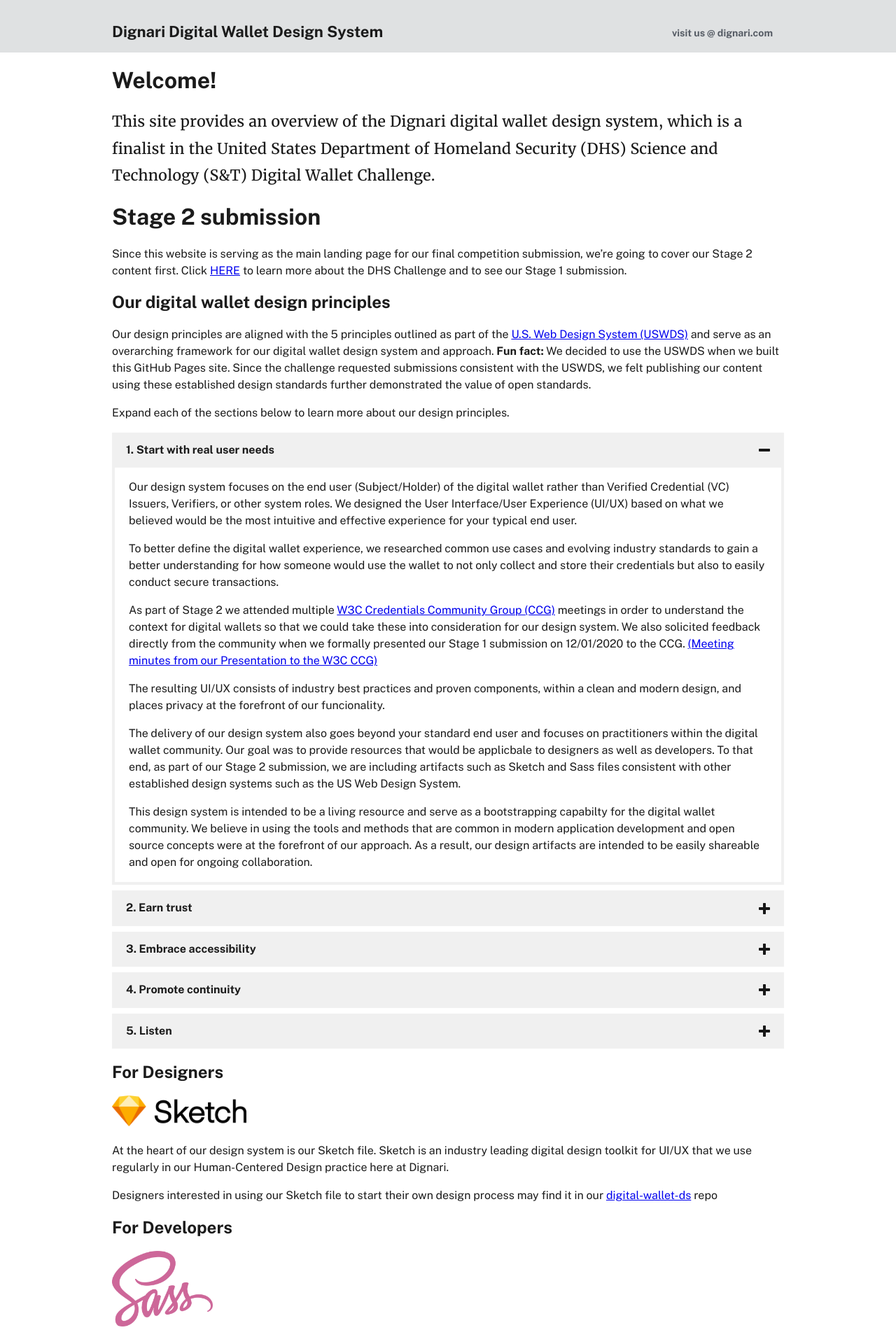
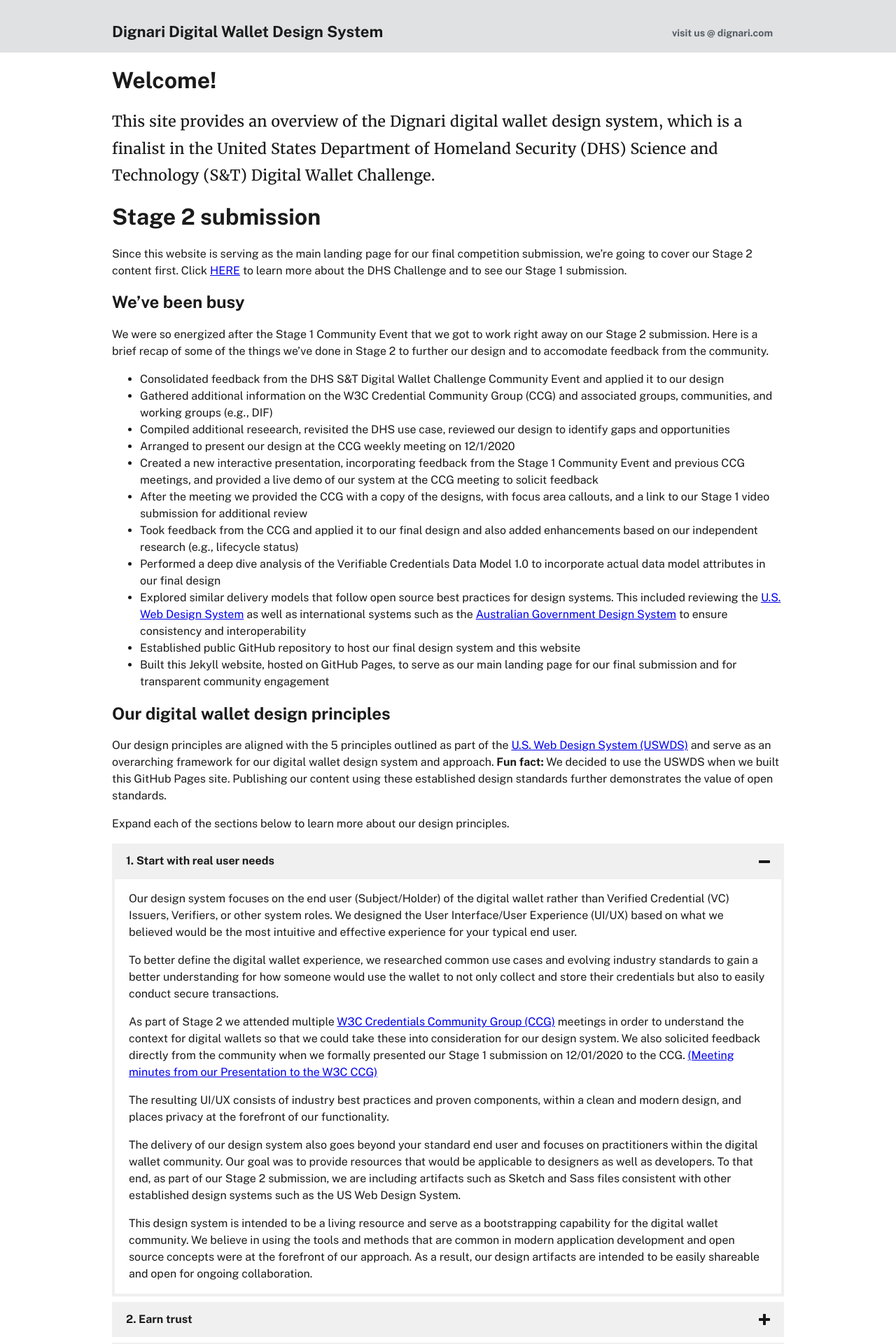
Before and after one commit to Dignari/digital-wallet-site, a Jekyll site: the page built from index.md, in a window 1280 px wide. Shown: the top 1920 px of the page at 70% size. Built offline with Jekyll 4.4.1, drawn with Linux system fonts in a browser that asks for light colours; our own code applies the rules of GitHub Pages for plain Markdown files; some of the changed text lies outside the part shown.

Commit message:
Made changes from Lusine and general formatting cleanup

```diff
--- a/_sass/_uswds-theme-custom-styles.scss
+++ b/_sass/_uswds-theme-custom-styles.scss
@@ -32,6 +32,10 @@ p {
   @include u-line-height("sans", 4);
 }
 
+ul {
+  @include u-line-height("sans", 4);
+}
+
 /* Added custom styling to take up half of the available space
 when the screen is over a certain size. This allows longer text
 like "dignari digital wallet design system" to fit without
--- a/index.md
+++ b/index.md
@@ -13,9 +13,25 @@ layout: home
 
 Since this website is serving as the main landing page for our final competition submission, we're going to cover our Stage 2 content first. Click [HERE](#competition-background) to learn more about the DHS Challenge and to see our Stage 1 submission.
 
+## We've been busy
+
+We were so energized after the Stage 1 Community Event that we got to work right away on our Stage 2 submission. Here is a brief recap of some of the things we've done in Stage 2 to further our design and to accomodate feedback from the community.
+
+- Consolidated feedback from the DHS S&T Digital Wallet Challenge Community Event and applied it to our design
+- Gathered additional information on the W3C Credential Community Group (CCG) and associated groups, communities, and working groups (e.g., DIF)
+- Compiled additional reseearch, revisited the DHS use case, reviewed our design to identify gaps and opportunities
+- Arranged to present our design at the CCG weekly meeting on 12/1/2020
+- Created a new interactive presentation, incorporating feedback from the Stage 1 Community Event and previous CCG meetings, and provided a live demo of our system at the CCG meeting to solicit feedback
+- After the meeting we provided the CCG with a copy of the designs, with focus area callouts, and a link to our Stage 1 video submission for additional review
+- Took feedback from the CCG and applied it to our final design and also added enhancements based on our independent research (e.g., lifecycle status)
+- Performed a deep dive analysis of the Verifiable Credentials Data Model 1.0 to incorporate actual data model attributes in our final design
+- Explored similar delivery models that follow open source best practices for design systems. This included reviewing the <a href="https://designsystem.digital.gov/" target="_blank">U.S. Web Design System</a> as well as international systems such as the <a href="https://designsystem.gov.au/" target="_blank">Australian Government Design System</a> to ensure consistency and interoperability
+- Established public GitHub repository to host our final design system and this website
+- Built this Jekyll website, hosted on GitHub Pages, to serve as our main landing page for our final submission and for transparent community engagement
+
 ## Our digital wallet design principles
 
-Our design principles are aligned with the 5 principles outlined as part of the <a href="https://designsystem.digital.gov/design-principles/" target="_blank">U.S. Web Design System (USWDS)</a> and serve as an overarching framework for our digital wallet design system and approach. **Fun fact:** We decided to use the USWDS when we built this GitHub Pages site. Since the challenge requested submissions consistent with the USWDS, we felt publishing our content using these established design standards further demonstrated the value of open standards.
+Our design principles are aligned with the 5 principles outlined as part of the <a href="https://designsystem.digital.gov/design-principles/" target="_blank">U.S. Web Design System (USWDS)</a> and serve as an overarching framework for our digital wallet design system and approach. **Fun fact:** We decided to use the USWDS when we built this GitHub Pages site. Publishing our content using these established design standards further demonstrates the value of open standards.
 
 Expand each of the sections below to learn more about our design principles.
 
@@ -32,9 +48,9 @@ Expand each of the sections below to learn more about our design principles.
         <p>To better define the digital wallet experience, we researched common use cases and evolving industry standards to gain a better understanding for how someone would use the wallet to not only collect and store their credentials but also to easily conduct secure transactions.</p>
         <p>As part of Stage 2 we attended multiple <a href="https://w3c-ccg.github.io/" target="_blank">W3C Credentials Community Group (CCG)</a> meetings in order to understand the context for digital wallets so that we could take these into consideration for our design system. We also solicited feedback directly from the community when we formally presented our Stage 1 submission on 12/01/2020 to the CCG.
         <a href="https://w3c-ccg.github.io/meetings/2020-12-01/" target="_blank">(Meeting minutes from our Presentation to the W3C CCG)</a></p>
-        <p>The resulting UI/UX consists of industry best practices and proven components, within a clean and modern design, and places privacy at the forefront of our funcionality.</p>
-        <p>The delivery of our design system also goes beyond your standard end user and focuses on practitioners within the digital wallet community. Our goal was to provide resources that would be applicbale to designers as well as developers. To that end, as part of our Stage 2 submission, we are including artifacts such as Sketch and Sass files consistent with other established design systems such as the US Web Design System.</p>
-        <p>This design system is intended to be a living resource and serve as a bootstrapping capabilty for the digital wallet community. We believe in using the tools and methods that are common in modern application development and open source concepts were at the forefront of our approach. As a result, our design artifacts are intended to be easily shareable and open for ongoing collaboration.</p>
+        <p>The resulting UI/UX consists of industry best practices and proven components, within a clean and modern design, and places privacy at the forefront of our functionality.</p>
+        <p>The delivery of our design system also goes beyond your standard end user and focuses on practitioners within the digital wallet community. Our goal was to provide resources that would be applicable to designers as well as developers. To that end, as part of our Stage 2 submission, we are including artifacts such as Sketch and Sass files consistent with other established design systems such as the US Web Design System.</p>
+        <p>This design system is intended to be a living resource and serve as a bootstrapping capability for the digital wallet community. We believe in using the tools and methods that are common in modern application development and open source concepts were at the forefront of our approach. As a result, our design artifacts are intended to be easily shareable and open for ongoing collaboration.</p>
       </div>
       <!-- Use the accurate heading level to maintain the document outline -->
       <h2 class="usa-accordion__heading">
@@ -45,9 +61,9 @@ Expand each of the sections below to learn more about our design principles.
         </button>
       </h2>
       <div id="m-a2" class="usa-accordion__content">
-        <p>Trust is critical for every digital wallet application and requires a design that builds it in from the start. In fact, this is one of the key drivers for the DHS competition—demonstrating and sharing the user experience with the larger community, even while standards and technical aspects are under development, sparks near term interest and enables long term adoption.</p>
+        <p>Trust is critical for every digital wallet application and a cohesive design is key in earning the end user's trust. In fact, this is one of the key drivers for the DHS competition—demonstrating and sharing the user experience with the larger community, even while standards and technical aspects are under development, sparks near term interest and enables long term adoption.</p>
         <p>Our design embraces trust as a key tenet and provides a simple to understand experience for the end user. To build trust, people need to understand exactly what the application is doing and how their data is being used. In our design, the user can quickly see which VCs are present in their wallet, organized by domain type (e.g., Education, Identity), and determine their status (e.g., Valid, Expired, Revoked). Each process is easy to follow and provides feedback to the user.</p>
-        <p>During transactions our design makes security and privacy apparent by clearly annotating the status of activites, VCs, and other parties throughout the process. Identity verification of all  parties is required and selective disclosure is implemented for uses cases where a subset of attributes are needed to complete a secure transaction.</p>
+        <p>During transactions our design makes security and privacy apparent by clearly annotating the status of activities, VCs, and other parties throughout the process. Identity verification of all  parties is required and selective disclosure is implemented for uses cases where a subset of attributes are needed to complete a secure transaction.</p>
         <p>As part of Stage 2, we have added attributes from the draft W3C data models directly into the UI/UX. This keeps solutions compliant with evolving standards while also providing users the flexibility to only divulge attributes deemed necessary during the selective disclosure process. This also positions digital wallet application providers with interoperable attributes for data exchange.</p>
         <p>Trust is gained by engaging with the digital wallet community, learning from others, incorporating those changes, and seeking affirmation and clarification when necessary. Trust for end users comes with significant transparency. Our entire design system embraces transparency and seeks to augment the work being done across the community to build trust among users and solution providers.</p>
       </div>
@@ -110,7 +126,7 @@ Expand each of the sections below to learn more about our design principles.
 
 At the heart of our design system is our Sketch file. Sketch is an industry leading digital design toolkit for UI/UX that we use regularly in our Human-Centered Design practice here at Dignari.
 
-Designers interested in using our Sketch file to start their own design process may find it in our <a href="https://github.com/Dignari/digital-wallet-ds" target="_blank">digital-wallet-ds</a> repo
+Designers interested in using our Sketch file to start their own design process may find it in our GitHub <a href="https://github.com/Dignari/digital-wallet-ds" target="_blank">digital-wallet-ds</a> repo
 
 ## For Developers
 
```
Also changed, not shown: other parts of index.md (+6 -6 lines), package.json (added, +16 -0 lines), assets/css/styles.css, 2 other files.
